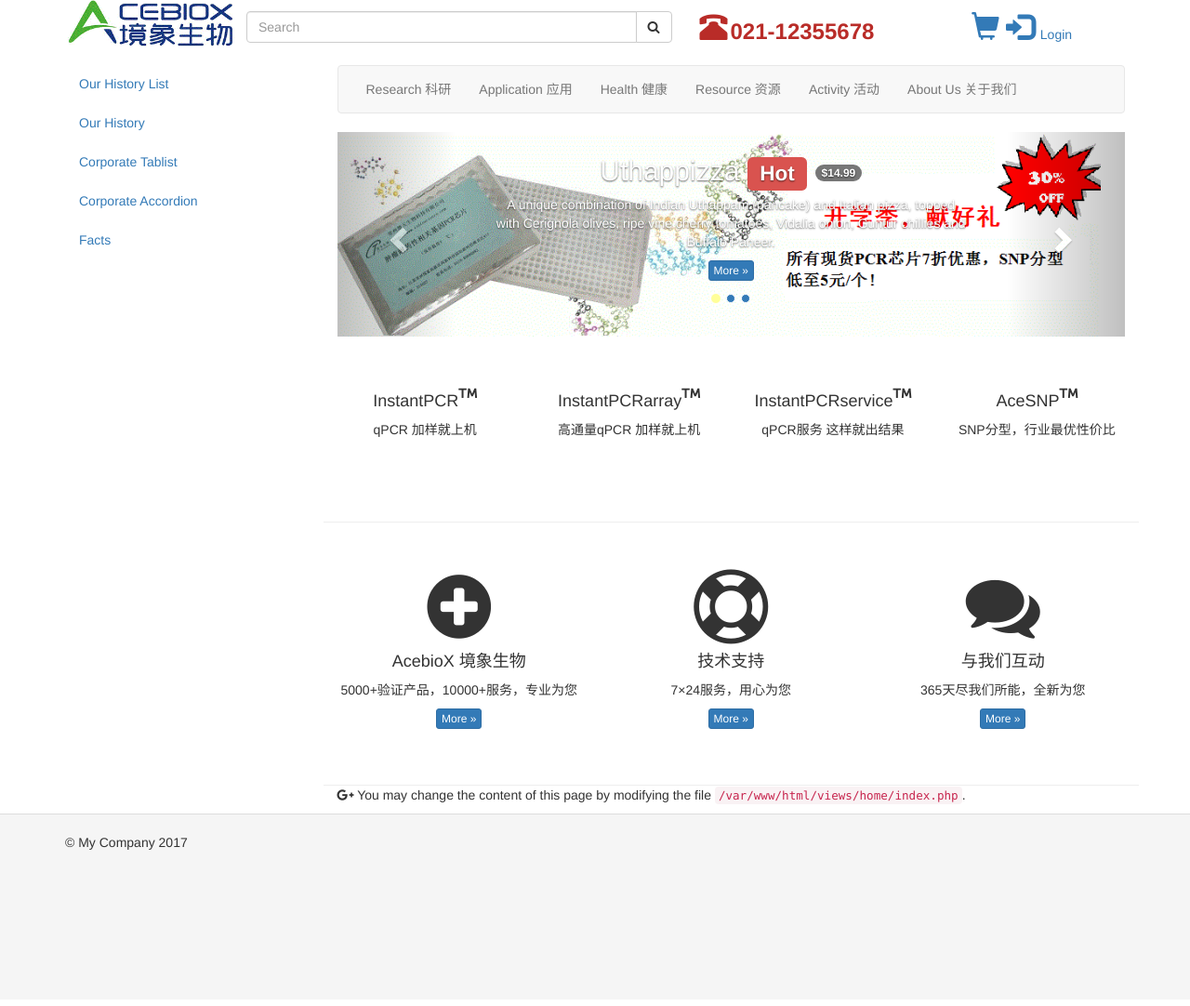
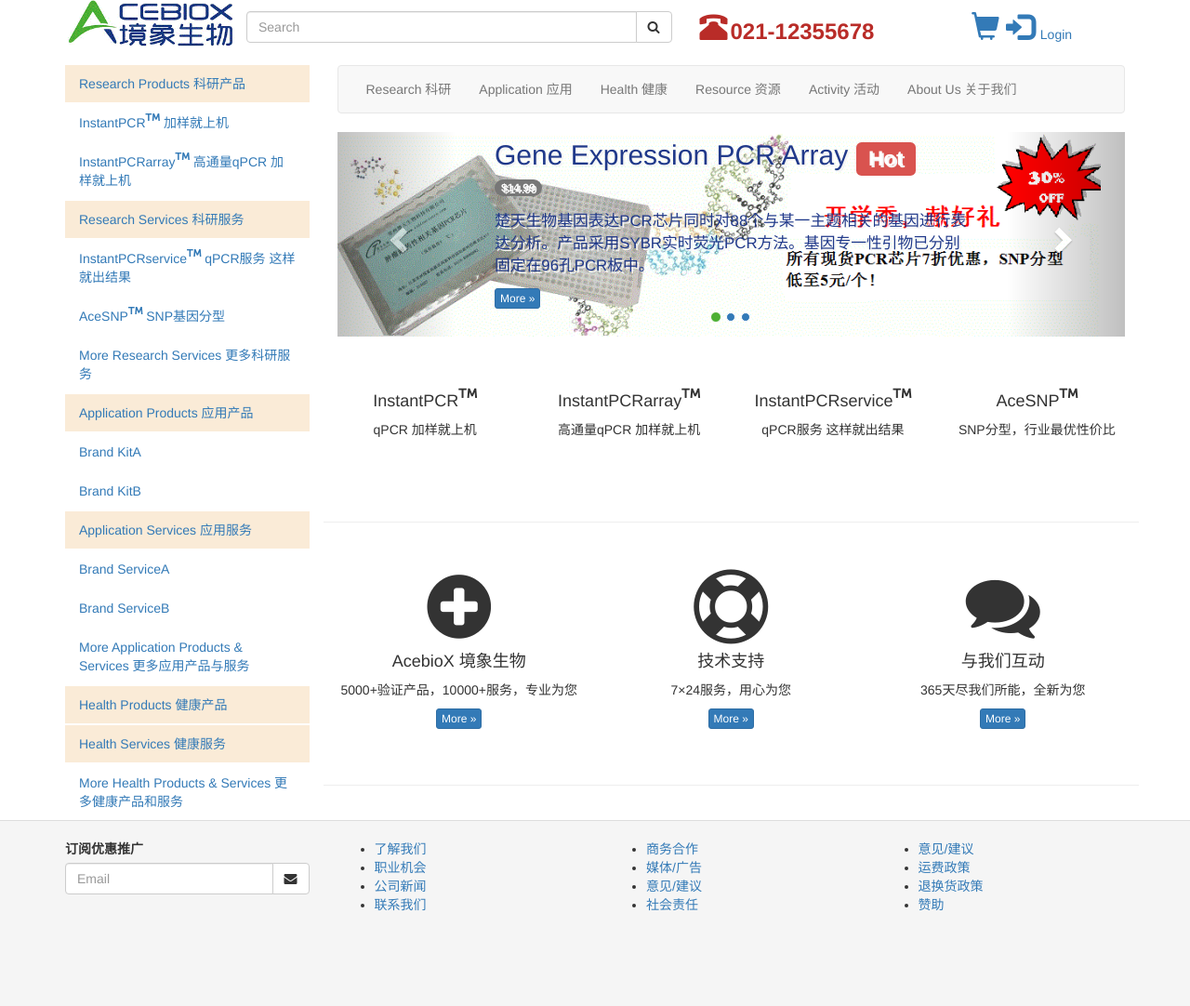
Before and after one commit to ray1919/acebiox, a Yii app: template views/home/index.php in a window 1280 px wide. Shown: the whole page at 93% size. Before the commit the page ends 914 px from the top, so only its background shows below. Run offline with PHP 8.4 and a stand-in for Yii, Linux system fonts and the light colour scheme; the template is opened without the code that fills it, so the values that code supplies are empty; some libraries are stand-ins or nearby versions.

Commit message:
2017-04-19-a

```diff
--- a/views/home/index.php
+++ b/views/home/index.php
@@ -35,19 +35,16 @@ $this->title = '境象生物 AcebioX';
                  <img class="img-responsive"
                   src="img/home/home_0.gif" alt="Uthappizza">
                  <div class="carousel-caption">
-                 <h2>Uthappizza  <span class="label label-danger">Hot</span> <span class="badge">$14.99</span></h2>
-                 <p>A unique combination of Indian Uthappam (pancake) and
-                   Italian pizza, topped with Cerignola olives, ripe vine
-                   cherry tomatoes, Vidalia onion, Guntur chillies and
-                   Buffalo Paneer.</p>
+                 <h2>Gene Expression PCR Array <span class="label label-danger">Hot</span> <span class="badge">$14.99</span></h2>
+                 <p>楚天生物基因表达PCR芯片同时对88个与某一主题相关的基因进行表达分析。产品采用SYBR实时荧光PCR方法。基因专一性引物已分别固定在96孔PCR板中。</p>
                  <p><a class="btn btn-primary btn-xs" href="#">More &raquo;</a></p>
                  </div>
              </div>
              <div class="item">
                  <img class="media-object img-thumbnail" src="img/home/home_2.gif" alt="Buffet">
                  <div class="carousel-caption">
-                 <h2>Weekend Grand Buffet <span class="label label-danger label-xs">New</span></h2>
-                 <p>Featuring mouthwatering combinations with a choice of five different salads, six enticing appetizers, six main entrees and five choicest desserts. Free flowing bubbly and soft drinks. All for just $19.99 per person </p>
+                 <h2>SNP分型 <span class="label label-danger label-xs">New</span></h2>
+                 <p>楚天生物SNP分型产品采用限制性内切酶片段多样性(RFLP)原理进行SNP分型。该法常用于由于SNP的存在导致限制性内切酶图谱发生变化的SNP分型。</p>
                  <p><a class="btn btn-primary btn-xs" href="#">More &raquo;</a></p>
                  </div>
              </div>
@@ -55,10 +52,8 @@ $this->title = '境象生物 AcebioX';
                  <img class="media-object img-thumbnail"
                   src="img/home/home_1.gif" alt="Alberto Somayya">
                  <div class="carousel-caption">
-                 <p>Award winning three-star Michelin chef with wide
-                  International experience having worked closely with
-                  whos-who in the culinary world, he specializes in
-                   creating mouthwatering Indo-Italian fusion experiences.
+                 <h2>表达谱PCR芯片 <span class="label label-danger">Hot</span></h2>
+                 <p>每一个PCR芯片设有6个参比基因（看家基因）对照，以方便您选择在您的实验或生理条件下稳定表达的参比基因，用于基因表达相对定量。
                   </p>
                  <p><a class="btn btn-primary btn-xs" href="#">More &raquo;</a></p>
                  </div>
@@ -137,8 +132,3 @@ $this->title = '境象生物 AcebioX';
     </div>
 
 </div>
-<p>
-    <i class="fa fa-google-plus"></i>
-    You may change the content of this page by modifying
-    the file <code><?= __FILE__; ?></code>.
-</p>
--- a/views/layouts/main.php
+++ b/views/layouts/main.php
@@ -20,14 +20,14 @@ AppAsset::register($this);
     <title><?= Html::encode($this->title) ?></title>
     <?php $this->head() ?>
 </head>
-<body data-spy="scroll" data-target="#myScrollspy" data-offset="0">
+<body>
 <?php $this->beginBody() ?>
 
     <nav class="navbar navbar-fixed-top" role="navigation">
         <div class="container">
             <div class="row">
             <div class="col-xs-6 col-sm-2">
-                <img src="/img/home/logo-3.gif " height="50px">
+                <a href="/"><img src="/img/home/logo-3.gif " height="50px"></a>
             </div>
             <div class="hidden-xs col-sm-5 nav-content">
                 <form class="nav-form" role="search">
@@ -59,7 +59,7 @@ AppAsset::register($this);
         <div class="modal-content">
             <div class="modal-header">
                 <button type="button" class="close" data-dismiss="modal">&times;</button>
-                <h4 class="modal-title">Login </h4>
+                <h4 class="modal-title">登陆</h4>
             </div>
             <div class="modal-body">
 
@@ -78,9 +78,56 @@ AppAsset::register($this);
                         </label>
                     </div>
                     <p></p>
+                    <div class="form-group">
                     <button type="submit" class="btn btn-info btn-sm">登陆</button>
                     <button type="button" class="btn btn-default btn-sm"
                        data-dismiss="modal">取消</button>
+                    </div>
+                    <div class="text-right">
+                        <label class="text-info">还没有账号，点击注册</label>
+                        <button type="button" class="btn btn-info btn-sm"  data-toggle="modal" data-target="#registerModal">注册</button>
+                    </div>
+                </form>
+
+            </div>
+        </div>
+        </div>
+    </div>
+
+    <div id="registerModal" class="modal fade" role="dialog">
+        <div class="modal-dialog">
+        <!-- Modal content-->
+        <div class="modal-content">
+            <div class="modal-header">
+                <button type="button" class="close" data-dismiss="modal">&times;</button>
+                <h4 class="modal-title">注册</h4>
+            </div>
+            <div class="modal-body">
+
+                <form class="form-inline">
+                    <div class="form-group">
+                        <label for="email">Email address</label>
+                        <input type="email" class="form-control" id="email" name="email" placeholder="Email">
+                    </div>
+                    <div class="form-group">
+                        <label for="password">Password</label>
+                        <input type="password" class="form-control" id="password" name="password" placeholder="Password">
+                    </div>
+                    <div class="form-group">
+                        <label for="re-password">Repeat Password</label>
+                        <input type="password" class="form-control" id="re-password" name="re-password" placeholder="Repeat Password">
+                    </div>
+                    <div class="checkbox">
+                        <label>
+                            <input type="checkbox"> 订阅我们的优惠信息
+                        </label>
+                    </div>
+                    <p></p>
+                    <div class="form-group">
+                    <button type="submit" class="btn btn-info btn-sm">注册</button>
+                    <button type="button" class="btn btn-default btn-sm"
+                       data-dismiss="modal">取消</button>
+                    </div>
                 </form>
 
             </div>
@@ -90,13 +137,25 @@ AppAsset::register($this);
 
     <div class="container">
         <div class="row main-row">
-        <nav class="hidden-xs col-sm-3" id="myScrollspy">
-            <ul class="nav nav-pills nav-stacked" data-spy="affix" data-offset-top="70">
-                <li><a>Our History List</a></li>
-                <li><a href="#history">Our History</a></li>
-                <li><a href="#corporate">Corporate Tablist</a></li>
-                <li><a href="#corporate1">Corporate Accordion</a></li>
-                <li><a href="#facts">Facts</a></li>
+        <nav class="hidden-xs col-sm-3">
+            <ul class="nav nav-pills nav-stacked">
+                <li class="heading"><a>Research Products 科研产品</a></li>
+                <li><a href="#">InstantPCR<sup class="fa fa-trademark"></sup> 加样就上机</a></li>
+                <li><a href="#">InstantPCRarray<sup class="fa fa-trademark"></sup> 高通量qPCR 加样就上机</a></li>
+                <li class="heading"><a>Research Services 科研服务</a></li>
+                <li><a href="#">InstantPCRservice<sup class="fa fa-trademark"></sup> qPCR服务 这样就出结果</a></li>
+                <li><a href="#">AceSNP<sup class="fa fa-trademark"></sup> SNP基因分型</a></li>
+                <li><a href="#">More Research Services 更多科研服务</a></li>
+                <li class="heading"><a>Application Products 应用产品</a></li>
+                <li><a href="#">Brand KitA</a></li>
+                <li><a href="#">Brand KitB</a></li>
+                <li class="heading"><a>Application Services 应用服务</a></li>
+                <li><a href="#">Brand ServiceA</a></li>
+                <li><a href="#">Brand ServiceB</a></li>
+                <li><a href="#">More Application Products &amp; Services 更多应用产品与服务</a></li>
+                <li class="heading"><a>Health Products 健康产品</a></li>
+                <li class="heading"><a>Health Services 健康服务</a></li>
+                <li><a href="#">More Health Products &amp; Services 更多健康产品和服务</a></li>
             </ul>
         </nav>
 
@@ -112,9 +171,44 @@ AppAsset::register($this);
 
 <footer class="footer">
     <div class="container">
-        <p class="pull-left">&copy; My Company <?= date('Y') ?></p>
+        <div class="row">
+            <div class="col-sm-3">
+                <form class="form-group" role="subscribe">
+                    <label for="subscribeEmail">订阅优惠推广</label>
+                  <div class="input-group">
+                    <input type="text" class="form-control" placeholder="Email" name="sub_email" id="sub_email">
+                    <div class="input-group-btn">
+                        <button class="btn btn-default" type="submit"><i class="fa fa-envelope"></i></button>
+                    </div>
+                  </div>
+                </form>
+            </div>
+            <div class="col-sm-3">
+                <ul>
+                    <li><a href="#">了解我们</a></li>
+                    <li><a href="#">职业机会</a></li>
+                    <li><a href="#">公司新闻</a></li>
+                    <li><a href="#">联系我们</a></li>
+                </ul>
+            </div>
+            <div class="col-sm-3">
+                <ul>
+                    <li><a href="#">商务合作</a></li>
+                    <li><a href="#">媒体/广告</a></li>
+                    <li><a href="#">意见/建议</a></li>
+                    <li><a href="#">社会责任</a></li>
+                </ul>
+            </div>
+            <div class="col-sm-3">
+                <ul>
+                    <li><a href="#">意见/建议</a></li>
+                    <li><a href="#">运费政策</a></li>
+                    <li><a href="#">退换货政策</a></li>
+                    <li><a href="#">赞助</a></li>
+                </ul>
+            </div>
+        </div>
 
-        <p class="pull-right"><?= Yii::powered() ?></p>
     </div>
 </footer>
 
--- a/web/css/home.css
+++ b/web/css/home.css
@@ -3,7 +3,7 @@
 }
 
 .carousel-indicators .active {
-    background-color: #ffff99 !important;
+    background-color: #4cb034 !important;
 }
 
 #homecarousel img{
@@ -21,3 +21,18 @@
 .row-content .media-heading .fa {
     font-size: 80px;
 }
+
+.carousel .carousel-indicators {
+    bottom: 0px;
+}
+
+.carousel .carousel-caption {
+    color: #20398a;
+    text-shadow: 2px 2px #f5f5f5;
+    padding-bottom: 0px;
+    text-align: left;
+}
+
+.carousel-caption p {
+    font-size: 120%;
+}
--- a/web/css/main.css
+++ b/web/css/main.css
@@ -23,6 +23,19 @@ nav strong {
     padding-top: 12px;
 }
 
+/*
 .affix {
     top:70px;
+}*/
+
+nav.navbar-fixed-top {
+    background-color: white;
 }
+
+li.heading {
+    background-color: antiquewhite;
+}
+
+#loginModal label {
+    font-weight: normal !important;
+}
```
Also changed, not shown: README.md, 2 other files.
